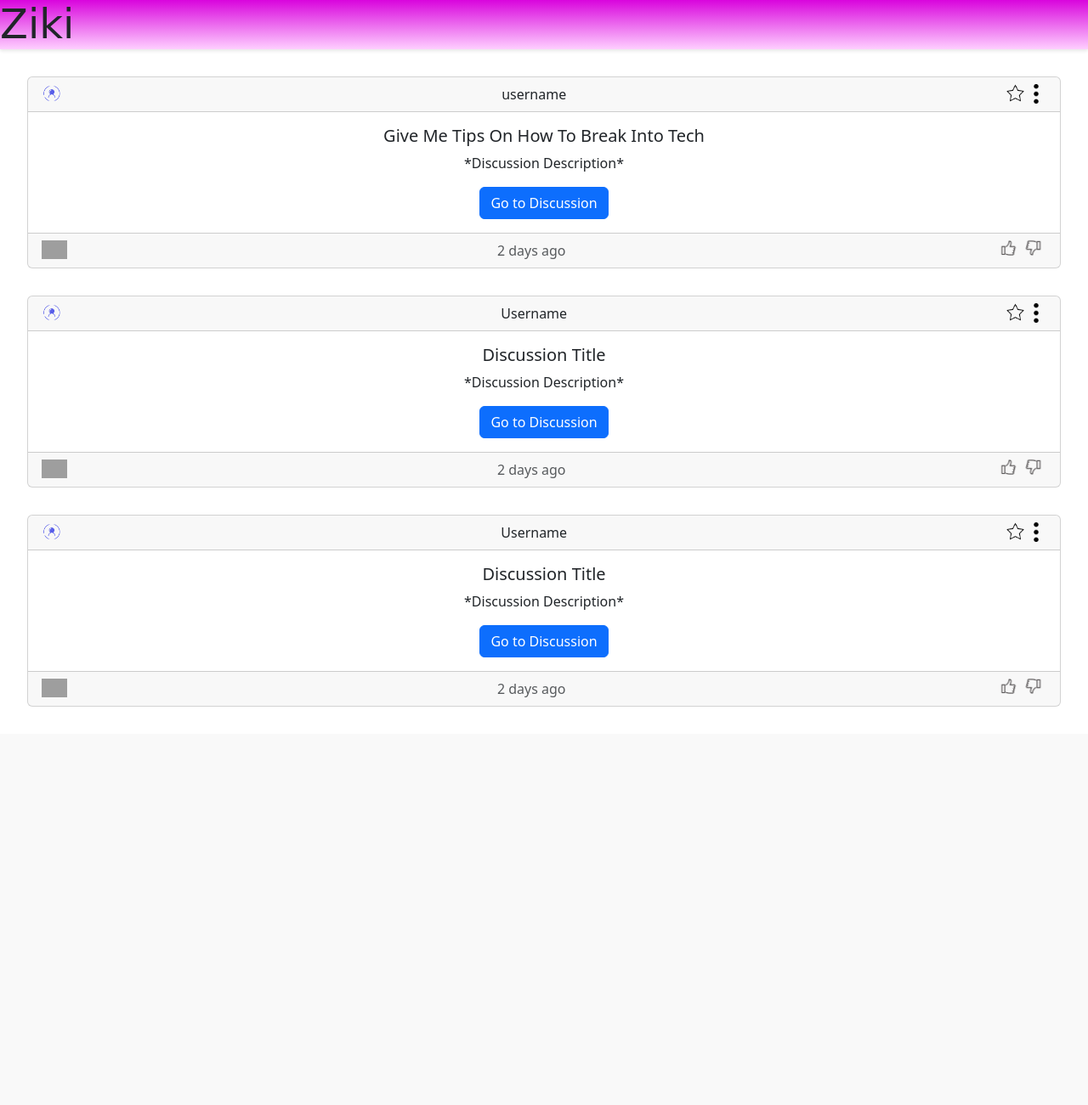
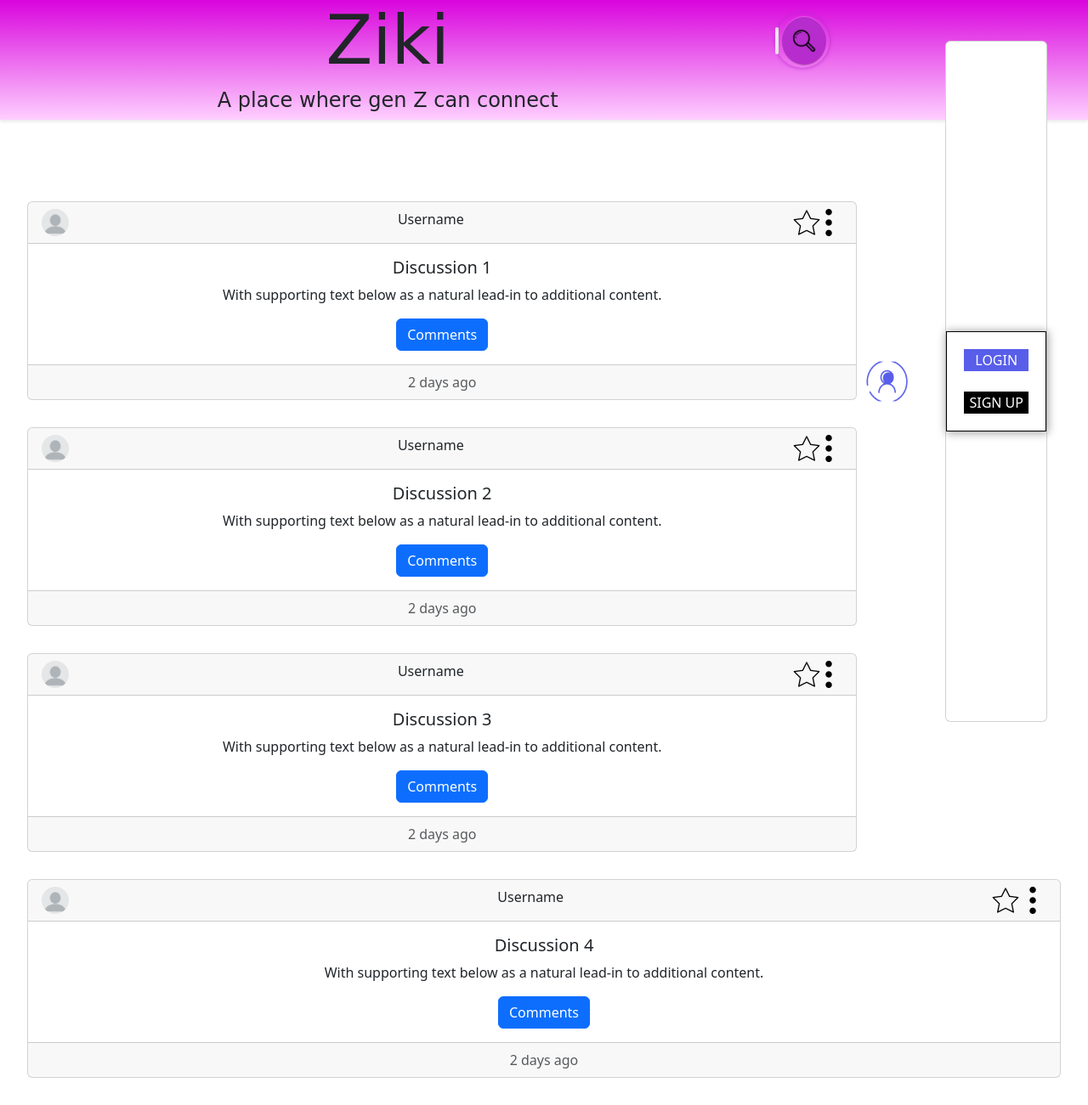
Before and after one commit to dabby04/Ziki, a PHP site: page /discussion.html in a window 1280 px wide. Shown: the whole page at 85% size. Before the commit the page ends 832 px from the top, so only its background shows below. Run offline with PHP 8.4, Linux system fonts and the light colour scheme; some web fonts are replaced; grey boxes are pictures that could not be loaded.

Commit message:
discussion page done

```diff
--- a/css/discussion.css
+++ b/css/discussion.css
@@ -28,3 +28,40 @@
     width:2.5%;
     transform: rotate(180deg);
 }
+#cards{
+    margin-top: 6em;
+}
+#commentPFP{
+    height:3em;
+    float:inline-start;
+    border-radius: 3em;
+    margin-right: 1em;
+}
+#discussionPFP{
+    height:2em;
+    float:inline-start;
+    border-radius: 2em;
+
+}
+#discFav{
+    height:2em;
+    float:inline-end;
+    margin-right: 0.5em;
+}
+#discDropdown{
+    height:2em;
+    float:inline-end;
+}
+
+#discomments{
+
+    height: 50em;
+}
+#individualComment{
+    height: 4em;
+    text-align: left;
+    border-bottom: groove;
+}
+#offcanvasBottom{
+    height: 100%;
+}
--- a/discussion.html
+++ b/discussion.html
@@ -1,92 +1,166 @@
 <!DOCTYPE html>
 <html lang="en">
     <head>
-        <meta charset="utf-8">
         <meta name="viewport" content="width=device-width, initial-scale=1">
         <link rel="stylesheet" href="css/reset.css">
-        <link rel="stylesheet" href="css/pageheader.css">
-        <link href="https://cdn.jsdelivr.net/npm/bootstrap@5.3.2/dist/css/bootstrap.min.css" rel="stylesheet" integrity="sha384-T3c6CoIi6uLrA9TneNEoa7RxnatzjcDSCmG1MXxSR1GAsXEV/Dwwykc2MPK8M2HN" crossorigin="anonymous">
-        <link rel="stylesheet" href="css/discussion.css">
+        <link rel="stylesheet" href="css/login.css">
+        <link rel="stylesheet" href="css/home.css">
+        <link rel="stylesheet" href="css/highlight.css" />
+        <link rel="stylesheet" href="css/search.css" />
+
+        <!-- Load jQuery from CDN or local file -->
+        <script src="https://code.jquery.com/jquery-3.7.1.js"
+        integrity="sha256-eKhayi8LEQwp4NKxN+CfCh+3qOVUtJn3QNZ0TciWLP4=" crossorigin="anonymous"></script>
+
+        <script src="script/home.js"></script>
+        <link rel="stylesheet" href="css/status.css" />
+        <script src="script/home.js"></script>
         <title>Ziki</title>
 
+        <link href="https://cdn.jsdelivr.net/npm/bootstrap@5.3.3/dist/css/bootstrap.min.css" rel="stylesheet" integrity="sha384-QWTKZyjpPEjISv5WaRU9OFeRpok6YctnYmDr5pNlyT2bRjXh0JMhjY6hW+ALEwIH" crossorigin="anonymous">
+        <link rel="stylesheet" href="css/discussion.css">
+        <script src="script/discussion.js" ></script>
     </head>
     <body>
+        <!-- <nav class="navbar bg-body-tertiary fixed-top">
+            <div class="container-fluid">
+              <a class="navbar-brand" href="#">Ziki</a>
+              <button class="navbar-toggler" type="button" data-bs-toggle="offcanvas" data-bs-target="#offcanvasNavbar" aria-controls="offcanvasNavbar" aria-label="Toggle navigation">
+                <span class="navbar-toggler-icon"></span>
+              </button>
+              <div class="offcanvas offcanvas-end" tabindex="-1" id="offcanvasNavbar" aria-labelledby="offcanvasNavbarLabel">
+                <div class="offcanvas-header">
+                  <h5 class="offcanvas-title" id="offcanvasNavbarLabel">Offcanvas</h5>
+                  <button type="button" class="btn-close" data-bs-dismiss="offcanvas" aria-label="Close"></button>
+                </div>
+                <div class="offcanvas-body">
+                  <ul class="navbar-nav justify-content-end flex-grow-1 pe-3">
+                    <li class="nav-item">
+                      <a class="nav-link active" aria-current="page" href="#">Home</a>
+                    </li>
+                    <li class="nav-item">
+                      <a class="nav-link" href="#">Link</a>
+                    </li>
+                    <li class="nav-item dropdown">
+                      <a class="nav-link dropdown-toggle" href="#" role="button" data-bs-toggle="dropdown" aria-expanded="false">
+                        Dropdown
+                      </a>
+                      <ul class="dropdown-menu">
+                        <li><a class="dropdown-item" href="#">Action</a></li>
+                        <li><a class="dropdown-item" href="#">Another action</a></li>
+                        <li>
+                          <hr class="dropdown-divider">
+                        </li>
+                        <li><a class="dropdown-item" href="#">Something else here</a></li>
+                      </ul>
+                    </li>
+                  </ul>
+                  <form class="d-flex mt-3" role="search">
+                    <input class="form-control me-2" type="search" placeholder="Search" aria-label="Search">
+                    <button class="btn btn-outline-success" type="submit">Search</button>
+                  </form>
+                </div>
+              </div>
+            </div>
+          </nav> -->
           <header class="header">
+            <div id="header-info">
                 <h1 class="title">Ziki</h1>
+                <h6 class="subtitle">A place where gen Z can connect</h6>
+            </div>
+            <div id="user_button">
+                <!-- <div class="profile-popup"> <button> <a href="login.html">Login </a></button> <button><a href="registration.html">Registration</a></button> </div> -->
+                <button><a href="login.html" id="profile-icon"><img src="images/user.png"></a></button>
+                <!-- <button><a href="login.html"><img src="images/user.png"></a></button> -->
+                <div class="card">
+                    <section class="user_status">
+                        <?php if ($status === "inactive"): ?>
+                        <div class="inactive">
+                            <div class="login_box"><a href="login.html"><button>LOGIN</button></a></div>
+                            <div class="signup_box"><a href="registration.html"><button>SIGN UP</button></a></div>
+                        </div>
+                        <?php elseif ($status === "active"): ?>
+                        <!-- <div class="active">
+                            <div class="profile_info">
+                                <img src="images/user.png">
+                                <p>Username</p>
+                            </div>
+                            <div class="view"><button>View profile</button></div>
+                            <div class="edit"><button>Edit profile</button></div>
+                        </div> -->
+                        <?php endif; ?>
+                    </section>
+                </div>
+            </div>
+            <div class="search-container" tabindex="1">
+                <input type="text" placeholder="Search">
+                <a class="button">
+                    <img src="images/search.png" alt="Search">
+                </a>
+            </div>
         </header>
-        <div class="card text-center">
+        <div id="cards">
+
+        </div>
+        <script>
+            const showCards = document.getElementById("cards");
+            const discussions = ["Discussion 1", "Discussion 2", "Discussion 3", "Discussion 4"];
+            showCards.innerHTML = discussions.map((e) => {
+                return `<div class="card text-center">
                           <div class="card-header">
-            <img src="images/user.png" class="pfp" alt="profile pic">
-              username
-              <img src="images/dropdown.png" class="dropdown" alt="dropdown">
-              <img src="images/star.png" class="fav" alt="favorites">
+                            <img id="discussionPFP" class="icons" src="images/blank-profile-picture.png" alt ="disussion pfp">
+                            Username
+                            <div class="dropdown">
+                            <img id="discDropdown" class="icons" src="images/dropdown.png" alt="dropdown discussion" data-bs-toggle="dropdown" aria-expanded="false">
+                            <ul class="dropdown-menu">
+                              <li><a class="dropdown-item" href="#">Flag</a></li>
+                              <li><a class="dropdown-item" href="#">Save</a></li>
+                              <li><a class="dropdown-item" href="#">Share</a></li>
+                            </ul>
+                            </div>
+                            <img id="discFav" src="images/star.png" alt="favorite discussion">
+
                           </div>
                             <div class="card-body">
-              <h5 class="card-title">Give Me Tips On How To Break Into Tech</h5>
-              <p class="card-text">*Discussion Description*</p>
-              <button class="btn btn-primary" type="button" data-bs-toggle="modal" data-bs-target="#exampleModal">Go to Discussion</button>
-                <!-- Modal -->
-                <div class="modal fade" id="exampleModal" tabindex="-1" aria-labelledby="exampleModalLabel" aria-hidden="true">
-                    <div class="modal-dialog">
-                        <div class="modal-content">
-                            <div class="modal-header">
-                                <h1 class="modal-title fs-5" id="exampleModalLabel">Discussion title</h1>
-                                <button type="button" class="btn-close" data-bs-dismiss="modal" aria-label="Close"></button>
+                                <h5 class="card-title">${e}</h5>
+                                <p class="card-text">With supporting text below as a natural lead-in to additional content.</p>
+                                <button class="btn btn-primary" type="button" data-bs-toggle="offcanvas" data-bs-target="#offcanvasBottom" aria-controls="offcanvasBottom" onclick="openDiscussion('${e}')">Comments</button>
+                                <div class="offcanvas offcanvas-bottom" tabindex="-1" id="offcanvasBottom" aria-labelledby="offcanvasBottomLabel">
+                                    <div class="offcanvas-header">
+                                        <h5 class="offcanvas-title" id="offcanvasBottomLabel">${e}</h5>
+                                        <button type="button" class="btn-close" data-bs-dismiss="offcanvas" aria-label="Close"></button>
                                     </div>
-                            <div class="modal-body">
+                                    <div class="offcanvas-body small" id="discomments">
                                         ...
-                            </div>
-                            <div class="modal-footer">
-                                <button type="button" class="btn btn-secondary" data-bs-dismiss="modal">Close</button>
-                            </div>
-                        </div>
                                     </div>
                                 </div>
                             </div>
                             <div class="card-footer text-body-secondary">
-            <img src="images/comment-icon-15.png" class="comments" alt="Comments">
                                 2 days ago
-            <img src="images/like-icon-on-transparent-background-free-png.png" class="dislike" alt="Dislike">
-            <img src="images/like-icon-on-transparent-background-free-png.png" class="like" alt="Like">
                             </div>
-          </div>
-          <div class="card text-center">
-            <div class="card-header">
-              <img src="images/user.png" class="pfp" alt="profile pic">
-              Username
-              <img src="images/dropdown.png" class="dropdown" alt="dropdown">
-              <img src="images/star.png" class="fav" alt="favorites">
-            </div>
-            <div class="card-body">
-              <h5 class="card-title">Discussion Title</h5>
-              <p class="card-text">*Discussion Description*</p>
-              <a href="#" class="btn btn-primary">Go to Discussion</a>
-            </div>
-            <div class="card-footer text-body-secondary">
-                <img src="images/comment-icon-15.png" class="comments" alt="Comments">
-                  2 days ago
-                <img src="images/like-icon-on-transparent-background-free-png.png" class="dislike" alt="Dislike">
-                <img src="images/like-icon-on-transparent-background-free-png.png" class="like" alt="Like">
-            </div>
-          </div>
-          <div class="card text-center">
-            <div class="card-header">
-                <img src="images/user.png" class="pfp" alt="profile pic">
-              Username
-              <img src="images/dropdown.png" class="dropdown" alt="dropdown">
-              <img src="images/star.png" class="fav" alt="favorites">
-            </div>
-            <div class="card-body">
-                <h5 class="card-title">Discussion Title</h5>
-                <p class="card-text">*Discussion Description*</p>
-                <a href="#" class="btn btn-primary">Go to Discussion</a>
-            </div>
-            <div class="card-footer text-body-secondary">
-                <img src="images/comment-icon-15.png" class="comments" alt="Comments">
-                  2 days ago
-                <img src="images/like-icon-on-transparent-background-free-png.png" class="dislike" alt="Dislike">
-                <img src="images/like-icon-on-transparent-background-free-png.png" class="like" alt="Like">
-            </div>
-          </div>
+                        </div>`;
+            }).join("");
+
+            function openDiscussion(e)
+            {
+                //let discTitle = e;
+                //using the name of the discussion, generate related content
+                const displayComments = document.getElementById("discomments");
+                const comments = ["Comment 1", "Comment 2", "Comment 3", "Comment 4"];
+                displayComments.innerHTML= comments.map((e)=>{
+                    return `<div id="individualComment">
+                      <img src="images/blank-profile-picture.png" alt="blank pfp" id="commentPFP">
+                      ${e}
+                      </div><br/>`;
+                }).join("");
+            }
+
+            function handleLiked(e)
+            {
+
+            }
+
+        </script>
+        <script src="https://cdn.jsdelivr.net/npm/bootstrap@5.3.3/dist/js/bootstrap.bundle.min.js" integrity="sha384-YvpcrYf0tY3lHB60NNkmXc5s9fDVZLESaAA55NDzOxhy9GkcIdslK1eN7N6jIeHz" crossorigin="anonymous"></script>
     </body>
 </html>
```
Also changed, not shown: script/discussion.js (added, +11 -0 lines), images/pfp.png (deleted). Lines whose indentation alone changed are shown as unchanged.
